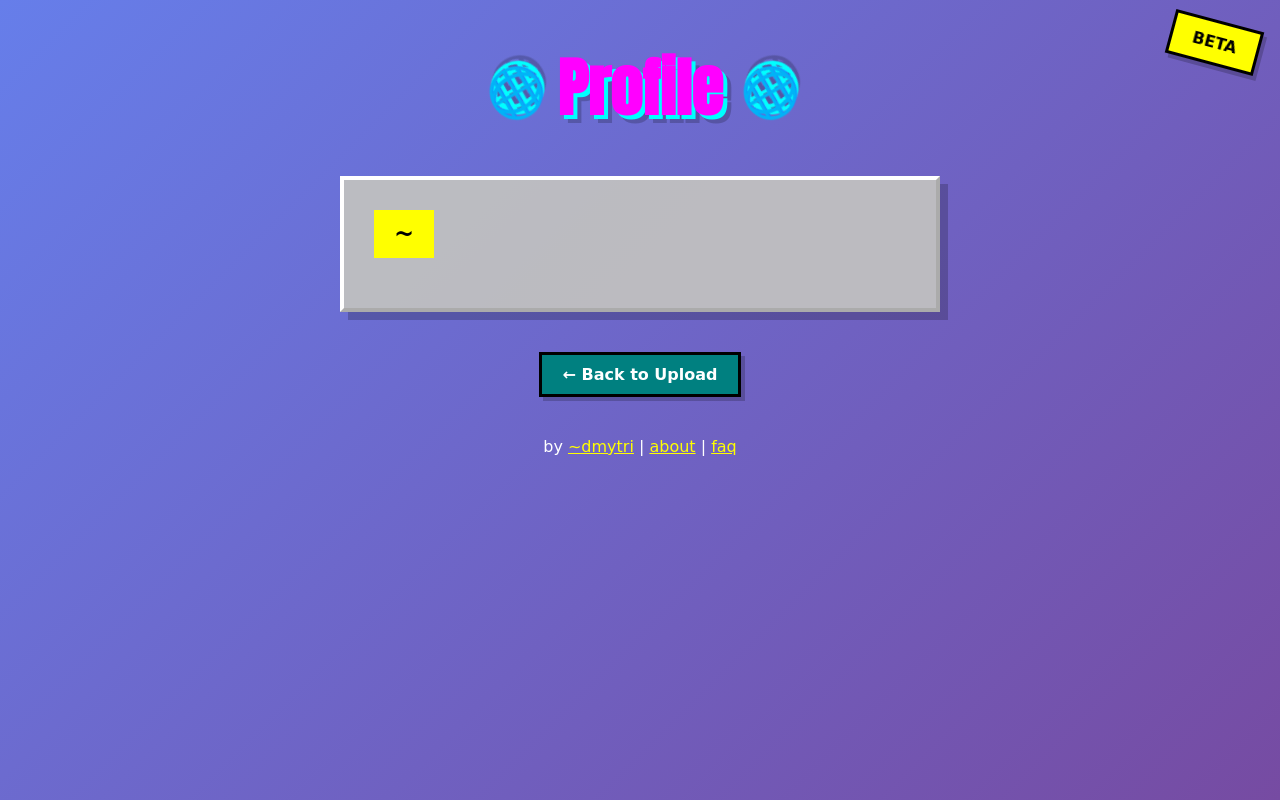
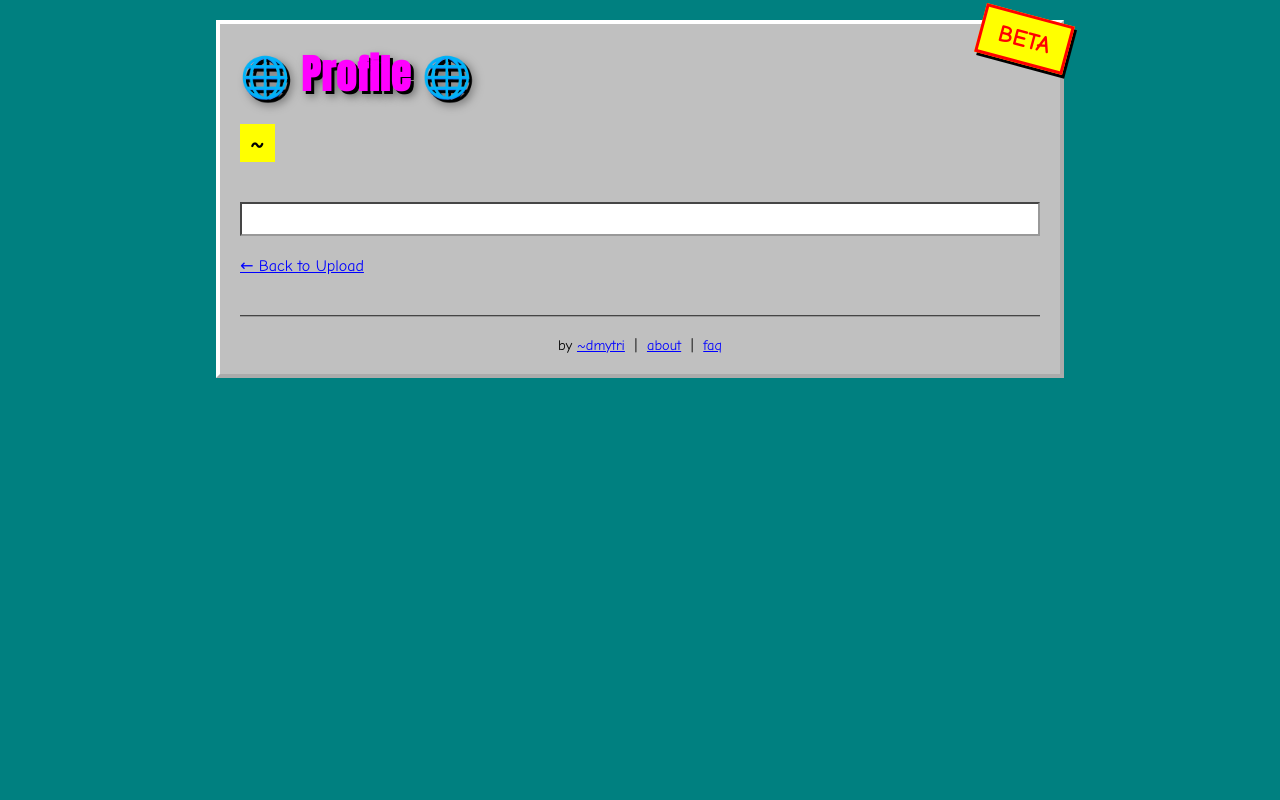
Before and after one commit to dmytri/public-monster, a website: page profile.html in a window 1280 px wide. Drawn offline with Linux system fonts and the light colour scheme; a web font is replaced by a local one.

Commit message:
Match profile page style to filemanager and disable username changes

```diff
--- a/profile.html
+++ b/profile.html
@@ -35,110 +35,28 @@ hanko.onUserDeleted(() => {
 });
 </script>
 <style>
-* {
-  box-sizing: border-box;
-  margin: 0;
-  padding: 0;
-}
-
-body {
-  font-family: 'Comic Neue', cursive;
-  background: linear-gradient(135deg, #667eea 0%, #764ba2 100%);
-  min-height: 100vh;
-  padding: 20px;
-  display: flex;
-  flex-direction: column;
-  align-items: center;
-}
-
-h1 {
-  font-family: 'Anton', sans-serif;
-  font-size: 4rem;
-  color: #ff00ff;
-  text-shadow: 4px 4px 0 #00ffff, 8px 8px 0 rgba(0,0,0,0.2);
-  margin: 20px 0;
-  text-align: center;
-}
-
-.globe {
-  font-size: 3rem;
-  display: inline-block;
-  animation: spin 3s linear infinite;
-}
-
-@keyframes spin {
-  from { transform: rotate(0deg); }
-  to { transform: rotate(360deg); }
-}
-
-.beta {
-  position: fixed;
-  top: 20px;
-  right: 20px;
-  background: #ffff00;
-  color: #000;
-  padding: 10px 20px;
-  font-weight: bold;
-  transform: rotate(15deg);
-  box-shadow: 4px 4px 0 rgba(0,0,0,0.2);
-  border: 3px solid #000;
-}
-
-.container {
-  background: rgba(192, 192, 192, 0.95);
-  border: 4px outset #fff;
-  padding: 30px;
-  max-width: 600px;
-  width: 100%;
-  box-shadow: 8px 8px 0 rgba(0,0,0,0.2);
-  margin: 20px 0;
-}
-
-.username {
-  background: #ffff00;
-  padding: 10px 20px;
-  font-size: 1.5rem;
-  font-weight: bold;
-  display: inline-block;
-  margin-bottom: 20px;
-}
-
-.back-link {
-  display: inline-block;
-  margin-top: 20px;
-  padding: 10px 20px;
-  background: #008080;
-  color: #fff;
-  text-decoration: none;
-  border: 3px solid #000;
-  box-shadow: 4px 4px 0 rgba(0,0,0,0.2);
-  font-weight: bold;
-}
-
-.back-link:hover {
-  background: #006666;
-}
-
-hanko-profile {
-  --color: #008080;
-  --brand-color: #008080;
-}
+body{background:#008080;color:#000;font-family:"Comic Neue","Comic Sans MS",cursive;margin:20px}
+main{background:#c0c0c0;border:4px outset #fff;padding:20px;max-width:800px;margin:0 auto;position:relative}
+h1{color:#ff00ff;font-family:Anton,Impact,"Arial Black",sans-serif;text-shadow:3px 3px 0 #000,5px 5px 10px rgba(0,0,0,0.5);font-size:2.5em;margin:0;letter-spacing:1px}
+h2{color:#000;background:#ff0;padding:5px 10px;display:inline-block}
+a{color:#00f;text-decoration:underline}
+.beta-badge{position:absolute;top:-10px;right:-10px;background:#ff0;color:#f00;font-weight:bold;font-size:1.5em;padding:8px 16px;border:3px solid #f00;transform:rotate(15deg);box-shadow:3px 3px 0 #000;z-index:1000}
+#profile-container{background:#fff;border:2px inset #999;padding:15px;margin:20px 0}
+@media(max-width:600px){h1{font-size:1.5em}h2{font-size:1.2em}.beta-badge{font-size:1.2em;padding:6px 12px}}
 </style>
 </head>
 <body>
-<div class="beta">BETA</div>
-
-<h1><span class="globe">🌐</span> Profile <span class="globe">🌐</span></h1>
-
-<div class="container">
-  <div class="username">~<span id="username"></span></div>
-  <hanko-profile></hanko-profile>
+<main role="main">
+<div class="beta-badge">BETA</div>
+<h1>🌐 Profile 🌐</h1>
+<h2>~<span id="username"></span></h2>
+<div id="profile-container">
+  <hanko-profile lang="en" translations='{"en":{"profile":{"username":{"title":"Username (cannot be changed)"}}}}'></hanko-profile>
 </div>
-
-<a href="/" class="back-link">← Back to Upload</a>
-
-<footer style="margin-top: 40px; text-align: center; color: #fff;">
-  <p>by <a href="/~dmytri" style="color: #ffff00;">~dmytri</a> | <a href="/about" style="color: #ffff00;">about</a> | <a href="/faq" style="color: #ffff00;">faq</a></p>
+<p><a href="/">← Back to Upload</a></p>
+<footer style="text-align:center;margin-top:40px;padding-top:20px;border-top:2px groove #999;font-size:0.9em">
+by <a href="/~dmytri" rel="noopener">~dmytri</a> &nbsp;|&nbsp; <a href="/about">about</a> &nbsp;|&nbsp; <a href="/faq">faq</a>
 </footer>
+</main>
 </body>
 </html>
```
